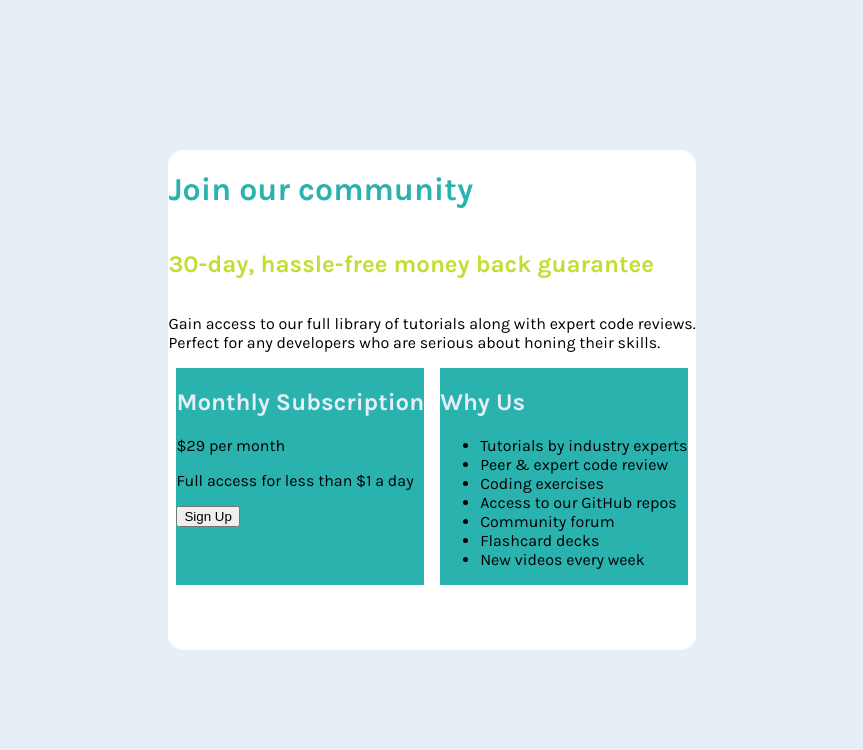
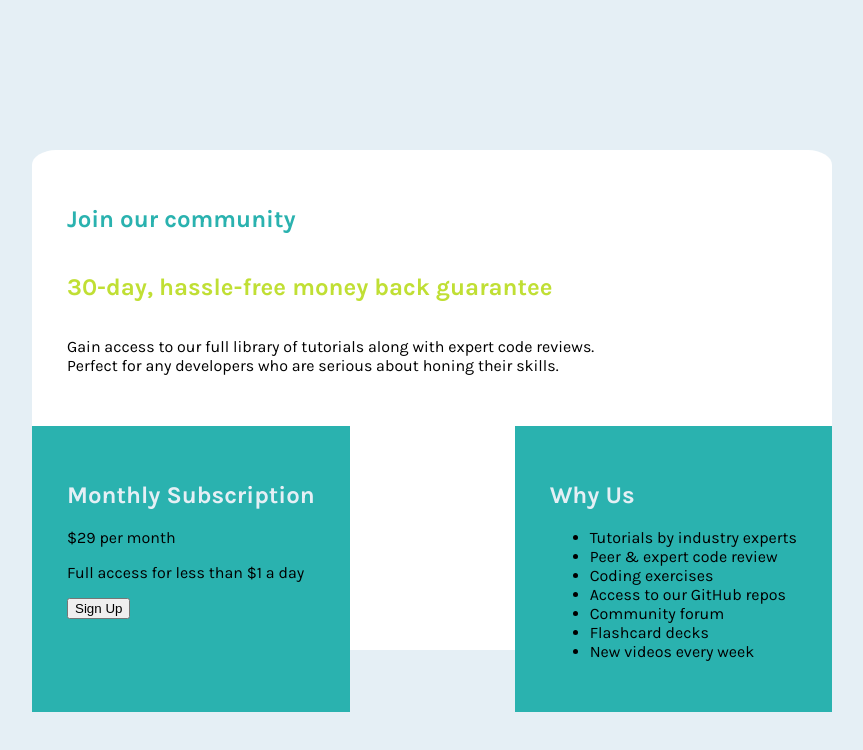
Before and after one commit to mayvastech/Price-grid, a plain HTML site: page price-grid.html in a window 1280 px wide. Shown: the whole page, without its empty margins (208-1071 px from the left). Drawn offline with Linux system fonts and the light colour scheme.

Commit message:
Update price-grid.html

```diff
--- a/price-grid.html
+++ b/price-grid.html
@@ -25,11 +25,15 @@
 
     main {
         height: 500px;
-        max-width: 800px;
+        min-width: 800px;
         margin: auto;
         background-color: white;
         font-family: 'Karla', sans-serif;
         border-radius: 3%;
+    }
+
+    section {
+        padding: 35px;
     }
 
     header h1 {
@@ -48,7 +52,7 @@
 
     #lower-row {
         display: flex;
-        justify-content: space-around;
+justify-content: space-between;
     }
 
     #left-box {
@@ -70,14 +74,14 @@
 
 <body>
     <main>
-
+        <section>
         <header>
         <h1>Join our community</h1>
         <h2>30-day, hassle-free money back guarantee</h2>
         <p>Gain access to our full library of tutorials along with expert code reviews.
             <br>Perfect for any developers who are serious about honing their skills.</p>
         </header>
-
+        </section>
 
         <div id="lower-row">
             <section id="left-box">
```
